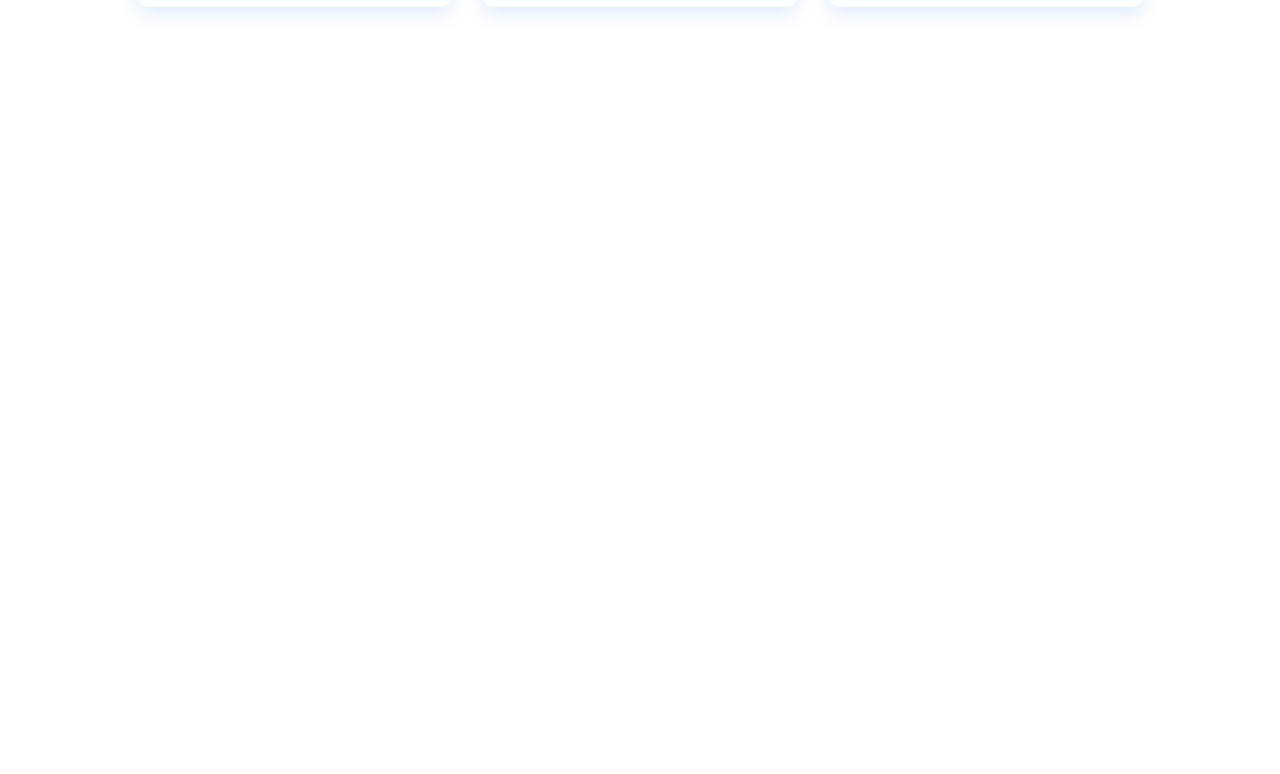
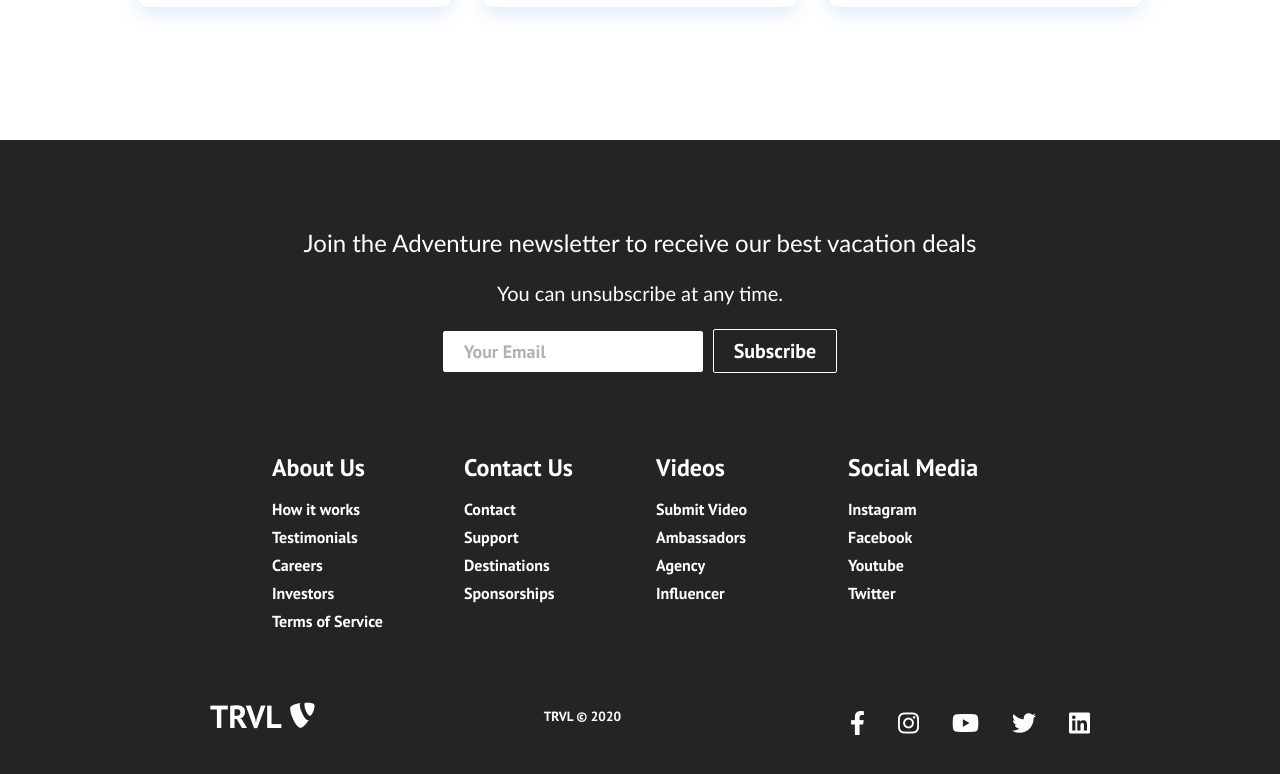
Before and after one commit to iammurad/website-trvl, a React (Create React App) app: page / in a window 1280 px wide. Shown: the part 1743-2517 px from the top of the page. Before the commit the page ends 1883 px from the top, so only its background shows below. Built offline with nearby package versions, Linux system fonts and the light colour scheme.

Commit message:
updated stuff

```diff
--- a/src/App.js
+++ b/src/App.js
@@ -3,6 +3,9 @@
 import { BrowserRouter as Router, Routes, Route } from 'react-router-dom';
 import Navbar from './components/Navbar/Navbar';
 import Home from './components/pages/Home'
+import Services from './components/pages/Services'
+import SignUp from './components/pages/SignUp'
+import Products from './components/pages/Product';
 
 function App() {
   return (
@@ -10,7 +13,10 @@
     <Router>
     <Navbar/>
     <Routes>
-      <Route path='/' exact  element={<Home />} />
+      <Route path='/' exact   element={<Home />} />
+      <Route path='/services' element={<Services />} />
+      <Route path='/products' element={<Products />} />
+      <Route path='/sign-up' element={<SignUp />} />
     </Routes>
     </Router>
     </>
--- /dev/null
+++ b/src/components/Footer/Footer.css
@@ -0,0 +1,163 @@
+.footer-container {
+    background-color: #242424;
+    padding: 4rem 0 2rem 0;
+    display: flex;
+    flex-direction: column;
+    justify-content: center;
+    align-items: center;
+  }
+
+  .footer-subscription {
+    display: flex;
+    flex-direction: column;
+    justify-content: center;
+    align-items: center;
+    text-align: center;
+
+    margin-bottom: 24px;
+    padding: 24px;
+    color: #fff;
+  }
+
+  .footer-subscription > p {
+    font-family: 'Trebuchet MS', 'Lucida Sans Unicode', 'Lucida Grande',
+      'Lucida Sans', Arial, sans-serif;
+  }
+
+  .footer-subscription-heading {
+    margin-bottom: 24px;
+    font-size: 24px;
+  }
+
+  .footer-subscription-text {
+    margin-bottom: 24px;
+    font-size: 20px;
+  }
+
+  .footer-input {
+    padding: 8px 20px;
+    border-radius: 2px;
+    margin-right: 10px;
+    outline: none;
+    border: none;
+    font-size: 18px;
+    margin-bottom: 16px;
+    border: 1px solid #fff;
+  }
+
+  .footer-links {
+    width: 100%;
+    max-width: 1000px;
+    display: flex;
+    justify-content: center;
+  }
+
+  .footer-link-wrapper {
+    display: flex;
+  }
+
+  .footer-link-items {
+    display: flex;
+    flex-direction: column;
+    align-items: flex-start;
+    margin: 16px;
+    text-align: left;
+    width: 160px;
+    box-sizing: border-box;
+  }
+
+  .footer-link-items h2 {
+    margin-bottom: 16px;
+  }
+
+  .footer-link-items > h2 {
+    color: #fff;
+  }
+
+  .footer-link-items a {
+    color: #fff;
+    text-decoration: none;
+    margin-bottom: 0.5rem;
+  }
+
+  .footer-link-items a:hover {
+    color: #e9e9e9;
+    transition: 0.3s ease-out;
+  }
+
+  .footer-email-form h2 {
+    margin-bottom: 2rem;
+  }
+
+  .footer-input::placeholder {
+    color: #b1b1b1;
+  }
+
+  /* Social Icons */
+  .social-icon-link {
+    color: #fff;
+    font-size: 24px;
+  }
+
+  .social-media {
+    max-width: 1000px;
+    width: 100%;
+  }
+
+  .social-media-wrap {
+    display: flex;
+    justify-content: space-between;
+    align-items: center;
+    width: 90%;
+    max-width: 1000px;
+    margin: 40px auto 0 auto;
+  }
+
+  .social-icons {
+    display: flex;
+    justify-content: space-between;
+    align-items: center;
+    width: 240px;
+  }
+
+  .social-logo {
+    color: #fff;
+    justify-self: start;
+    margin-left: 20px;
+    cursor: pointer;
+    text-decoration: none;
+    font-size: 2rem;
+    display: flex;
+    align-items: center;
+    margin-bottom: 16px;
+  }
+
+  .website-rights {
+    color: #fff;
+    margin-bottom: 16px;
+  }
+
+  @media screen and (max-width: 820px) {
+    .footer-links {
+      padding-top: 2rem;
+    }
+
+    .footer-input {
+      width: 100%;
+    }
+
+    .btn {
+      width: 100%;
+    }
+
+    .footer-link-wrapper {
+      flex-direction: column;
+    }
+
+    .social-media-wrap {
+      flex-direction: column;
+    }
+  }
+
+  @media screen and (max-width: 768px) {
+  }
--- /dev/null
+++ b/src/components/Footer/Footer.js
@@ -0,0 +1,122 @@
+
+import React from 'react'
+import { Link } from 'react-router-dom';
+import { Button } from "../General/buttons/Button";
+import './Footer.css'
+
+
+function Footer() {
+  return (
+    <div className='footer-container'>
+      <section className='footer-subscription'>
+        <p className='footer-subscription-heading'>
+          Join the Adventure newsletter to receive our best vacation deals
+        </p>
+        <p className='footer-subscription-text'>
+          You can unsubscribe at any time.
+        </p>
+        <div className='input-areas'>
+          <form>
+            <input
+              className='footer-input'
+              name='email'
+              type='email'
+              placeholder='Your Email'
+            />
+            <Button buttonStyle='btn--outline'>Subscribe</Button>
+          </form>
+        </div>
+      </section>
+      <div class='footer-links'>
+        <div className='footer-link-wrapper'>
+          <div class='footer-link-items'>
+            <h2>About Us</h2>
+            <Link to='/sign-up'>How it works</Link>
+            <Link to='/'>Testimonials</Link>
+            <Link to='/'>Careers</Link>
+            <Link to='/'>Investors</Link>
+            <Link to='/'>Terms of Service</Link>
+          </div>
+          <div class='footer-link-items'>
+            <h2>Contact Us</h2>
+            <Link to='/'>Contact</Link>
+            <Link to='/'>Support</Link>
+            <Link to='/'>Destinations</Link>
+            <Link to='/'>Sponsorships</Link>
+          </div>
+        </div>
+        <div className='footer-link-wrapper'>
+          <div class='footer-link-items'>
+            <h2>Videos</h2>
+            <Link to='/'>Submit Video</Link>
+            <Link to='/'>Ambassadors</Link>
+            <Link to='/'>Agency</Link>
+            <Link to='/'>Influencer</Link>
+          </div>
+          <div class='footer-link-items'>
+            <h2>Social Media</h2>
+            <Link to='/'>Instagram</Link>
+            <Link to='/'>Facebook</Link>
+            <Link to='/'>Youtube</Link>
+            <Link to='/'>Twitter</Link>
+          </div>
+        </div>
+      </div>
+      <section class='social-media'>
+        <div class='social-media-wrap'>
+          <div class='footer-logo'>
+            <Link to='/' className='social-logo'>
+              TRVL
+              <i class='fab fa-typo3' />
+            </Link>
+          </div>
+          <small class='website-rights'>TRVL © 2020</small>
+          <div class='social-icons'>
+            <Link
+              class='social-icon-link facebook'
+              to='/'
+              target='_blank'
+              aria-label='Facebook'
+            >
+              <i class='fab fa-facebook-f' />
+            </Link>
+            <Link
+              class='social-icon-link instagram'
+              to='/'
+              target='_blank'
+              aria-label='Instagram'
+            >
+              <i class='fab fa-instagram' />
+            </Link>
+            <Link
+              class='social-icon-link youtube'
+              to='/'
+              target='_blank'
+              aria-label='Youtube'
+            >
+              <i class='fab fa-youtube' />
+            </Link>
+            <Link
+              class='social-icon-link twitter'
+              to='/'
+              target='_blank'
+              aria-label='Twitter'
+            >
+              <i class='fab fa-twitter' />
+            </Link>
+            <Link
+              class='social-icon-link twitter'
+              to='/'
+              target='_blank'
+              aria-label='LinkedIn'
+            >
+              <i class='fab fa-linkedin' />
+            </Link>
+          </div>
+        </div>
+      </section>
+    </div>
+  );
+}
+
+export default Footer;
--- a/src/components/pages/Home.js
+++ b/src/components/pages/Home.js
@@ -1,11 +1,13 @@
 import '../../App.css'
 import Cards from '../Card/Cards'
+import Footer from '../Footer/Footer'
 import Hero from '../Hero/Hero'
 function Home() {
     return(
         <>
             <Hero/>
             <Cards/>
+            <Footer/>
         </>
     )
 }
--- /dev/null
+++ b/src/components/pages/Product.js
@@ -0,0 +1,10 @@
+import React from 'react';
+import '../../App.css'
+
+export default function Products(){
+    return(
+        <>
+        <h1 className='products'>Salam</h1>
+        </>
+    )
+}
--- /dev/null
+++ b/src/components/pages/Services.js
@@ -0,0 +1,10 @@
+import React from 'react';
+import '../../App.css'
+
+export default function Services(){
+    return(
+        <>
+        <h1 className='services'>Services</h1>
+        </>
+    )
+}
--- /dev/null
+++ b/src/components/pages/SignUp.js
@@ -0,0 +1,10 @@
+import React from 'react';
+import '../../App.css'
+
+export default function SignUp(){
+    return(
+        <>
+        <h1 className='sign-up'>Sign Up</h1>
+        </>
+    )
+}
```
